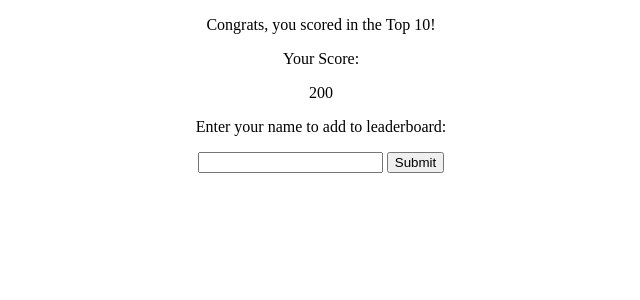
After one commit to davidhu99/FloppySanta, a Flask app: template backend/templates/submit.html in a window 1280 px wide. The commit adds this page. Shown: the top 300 px of the page, without its empty margins (319-959 px from the left). Run offline with Flask 2, Linux system fonts and the light colour scheme; the template is opened without the code that fills it, so the values that code supplies are empty.

Commit message:
backend first draft

```diff
--- a/backend/app.py
+++ b/backend/app.py
@@ -1,10 +1,31 @@
 from flask import Flask, render_template, request
+app = Flask(__name__)
 
-app = Flask(__name__)
 
 @app.route('/')
 def index():
-    return render_template('leaderboard.html')
+
+    return render_template('submit.html')
+
+@app.route('/submit', methods=['POST'])
+def submit():
+    if request.method == 'POST':
+        username = request.form['username']
+        score = 200 # hardcoded for now
+        if username == '':
+            return render_template('submit.html',  message="Whoops,please enter a valid username!")
+
+        with open('leaderboard.txt') as f:
+            score_list = f.read().splitlines()
+        score_list.pop()
+
+        score_list.append(username + ' ' + str(score))
+        score_list = sorted(score_list, key=lambda s:int(s.split()[1]), reverse=True)
+
+        with open('leaderboard.txt', 'w') as writer:
+            for score in score_list:
+                writer.write(score + '\n')
+        return render_template('leaderboard.html', score_list=score_list)
 
 if __name__ == '__main__':
     app.debug = True
--- /dev/null
+++ b/backend/static/style.css
@@ -0,0 +1,18 @@
+.submit {
+	text-align: center;
+}
+
+.invalid {
+	background-color: red;
+	overflow: hidden;
+}
+
+.leaderboard {
+	text-align: center;
+	font-size: 30px;
+}
+
+ol {
+	display: table;
+	margin: 0 auto;
+}
--- /dev/null
+++ b/backend/templates/submit.html
@@ -0,0 +1,34 @@
+<!DOCTYPE html>
+<html lang="en">
+<head>
+    <meta charset="UTF-8">
+    <meta name="viewport" content="width=device-width, initial-scale=1.0">
+    <title>Submit</title>
+    <link rel="stylesheet" href="../static/style.css">
+</head>
+<body>
+    <div class = submit>
+        <form action="/submit" method="POST" >
+            <div>
+                <p>
+                Congrats, you scored in the Top 10!
+                </p>
+                <p>
+                    Your Score:
+                </p>
+                <p class="score">
+                    200
+                </p>
+                <p>
+                    Enter your name to add to leaderboard:
+                </p>
+                {% if message %}
+                    <p class='invalid'> {{ message | safe }} </p>
+                {% endif %}
+                <input type="text" name="username" minlength='1' maxlength="11">
+                <input type="submit" value="Submit">
+            </div>
+        </form>
+    </div>
+</body>
+</html>
```
Also changed, not shown: assets/css/game_styles.css (+5 -5 lines), backend/leaderboard.txt (added, +10 -0 lines), backend/templates/leaderboard.html (+13 -1 lines), 1 other file.
